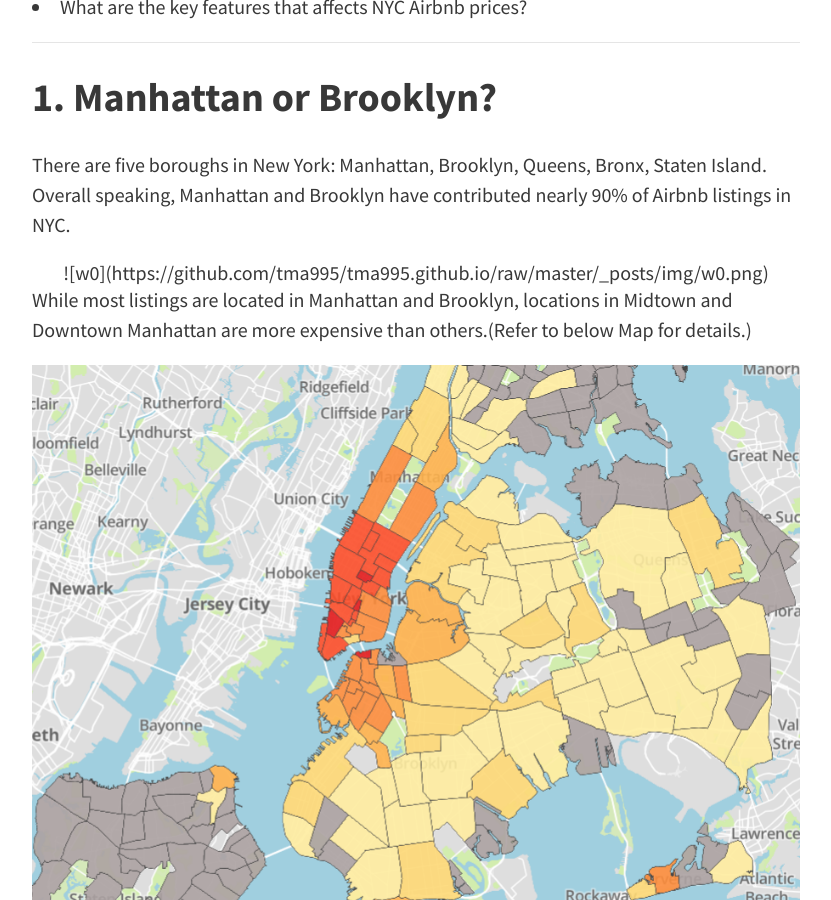
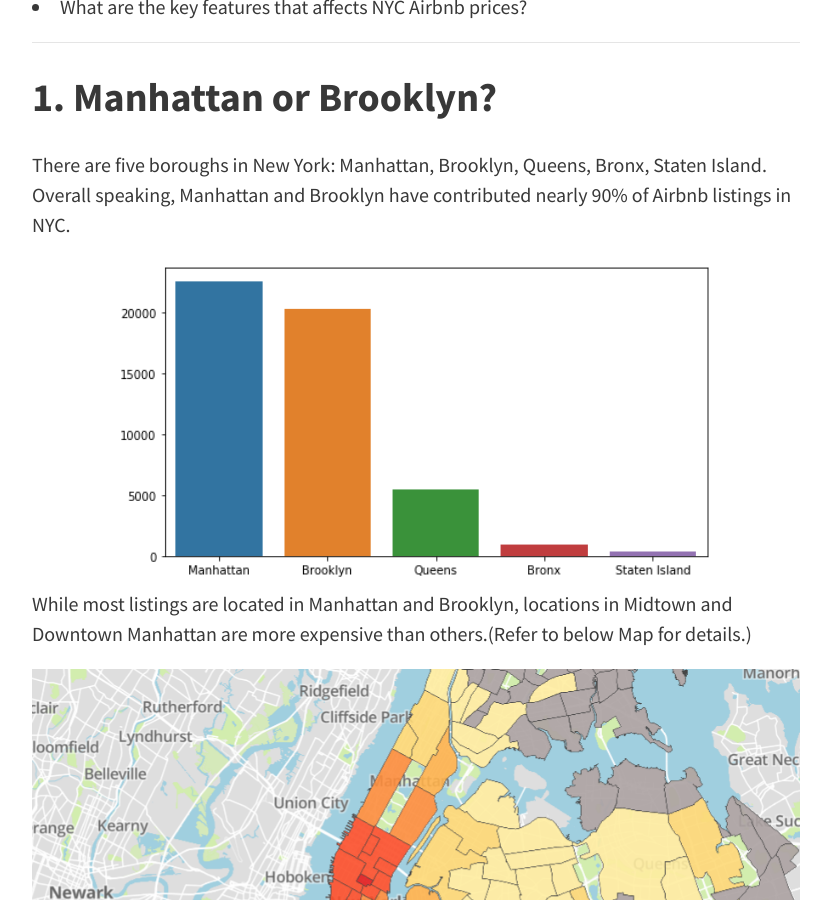
Before and after one commit to tma995/tma995.github.io, a Jekyll site: the page built from _posts/2019-04-09-inside-airbnb-nyc.md, in a window 1280 px wide and 900 px high, scrolled down 1202 px. Shown: the whole window, without its empty margins (224-1055 px from the left). Built offline with Jekyll 4.4.1, drawn with Linux system fonts in a browser that asks for light colours; nearby versions of some CDN libraries; comment, search, counter and statistics services are not loaded.

Commit message:
Update 2019-04-09-inside-airbnb-nyc.md

```diff
--- a/_posts/2019-04-09-inside-airbnb-nyc.md
+++ b/_posts/2019-04-09-inside-airbnb-nyc.md
@@ -21,7 +21,7 @@
 
 There are five boroughs in New York: Manhattan, Brooklyn, Queens, Bronx, Staten Island. Overall speaking, Manhattan and Brooklyn have contributed nearly 90% of Airbnb listings in NYC.
 
-<div align=center>![w0](https://github.com/tma995/tma995.github.io/raw/master/_posts/img/w0.png)</div>
+<div align=center><img src="https://github.com/tma995/tma995.github.io/raw/master/_posts/img/w0.png"></div>
 
 While most listings are located in Manhattan and Brooklyn, locations in Midtown and Downtown Manhattan are more expensive than others.(Refer to below Map for details.)
 
```
